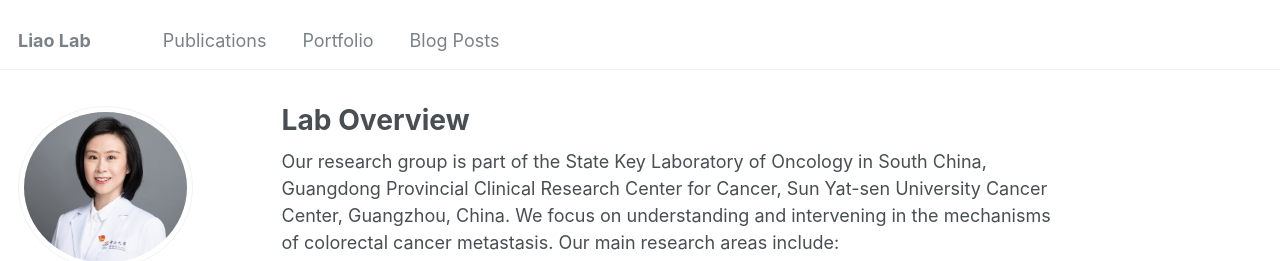
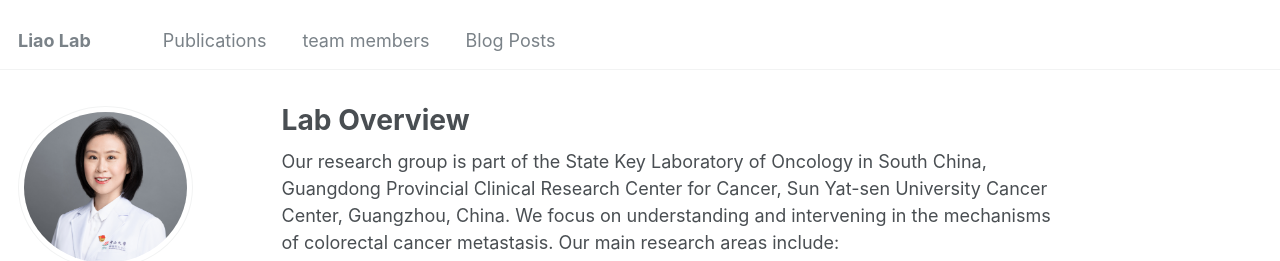
Before and after one commit to ImmunoTransLab/ImmunoTransLab, a Jekyll site: the page built from _pages/about.md, in a window 1280 px wide. Shown: the top 261 px of the page. Built offline with Jekyll 4.4.1, drawn with Linux system fonts in a browser that asks for light colours.

Commit message:
Update navigation.yml

```diff
--- a/_data/navigation.yml
+++ b/_data/navigation.yml
@@ -8,8 +8,8 @@ main:
   - title: "Publications"
     url: /publications/
 
-  - title: "Portfolio"
-    url: /portfolio/
+  - title: "team members"
+    url: /team members/
 
   - title: "Blog Posts"
     url: /year-archive/
```
